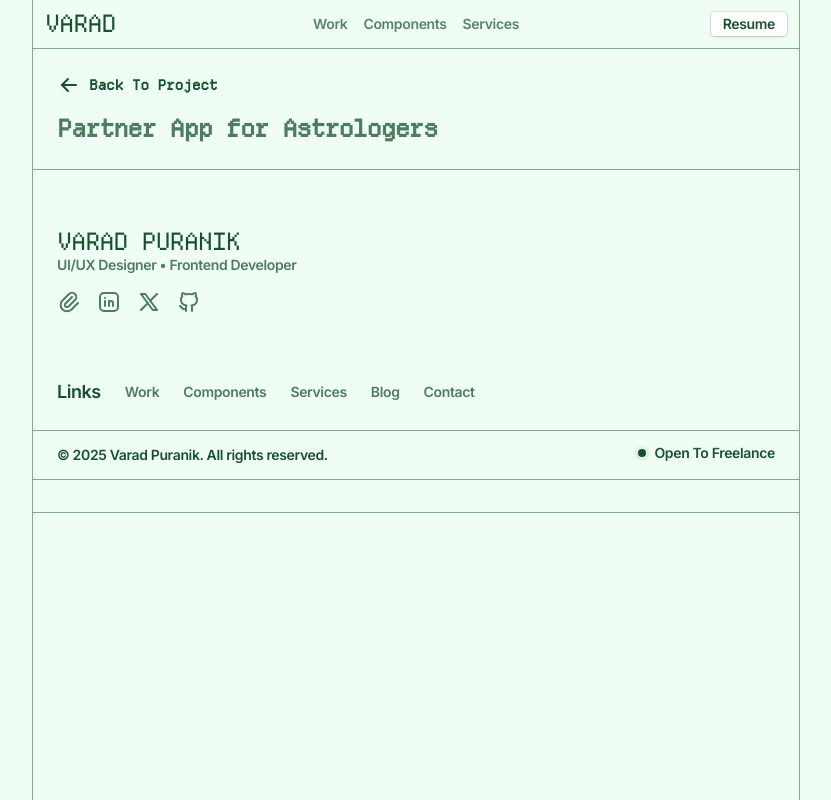
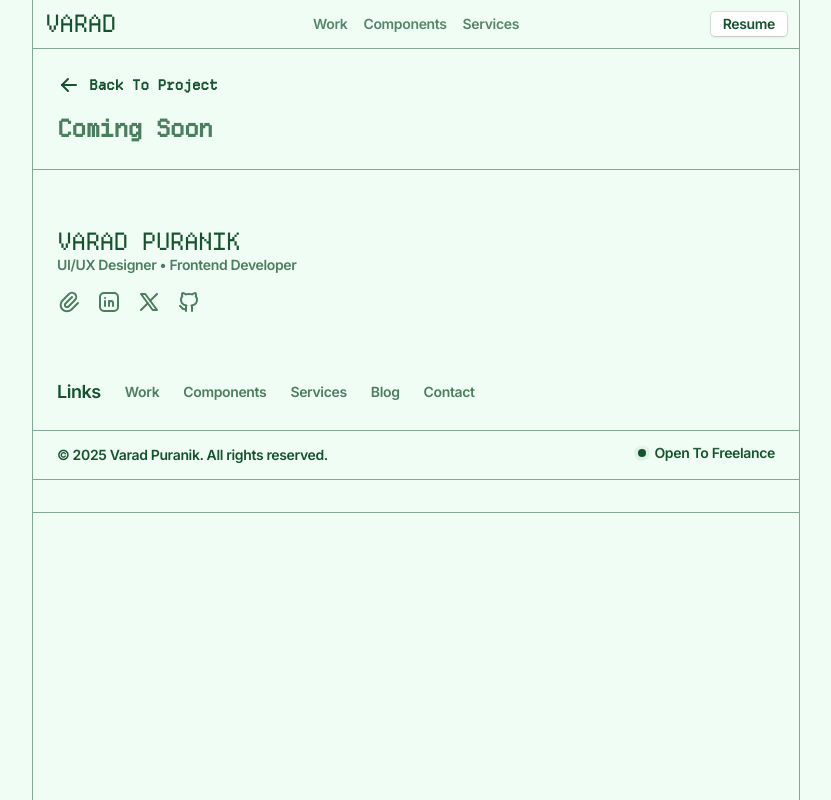
Before and after one commit to varadpuranik123/myportfolio, a Next.js app: page /projects/firstProject in a window 1280 px wide. Shown: the whole page, without its empty margins (224-1055 px from the left). Built offline with nearby package versions, Linux system fonts and the light colour scheme.

Commit message:
coming soon

```diff
--- a/app/projects/firstProject/page.tsx
+++ b/app/projects/firstProject/page.tsx
@@ -19,7 +19,7 @@ const firstProject = () => {
             </Link>
           </div>
           <div className=" flex flex-col gap-2">
-            <Heading className='font-semibold text-foreground/75 text-2xl'>Partner App for Astrologers</Heading>
+            <Heading className='font-semibold text-foreground/75 text-2xl'>Coming Soon</Heading>
           </div>
         </div>
         <Footer />
```
